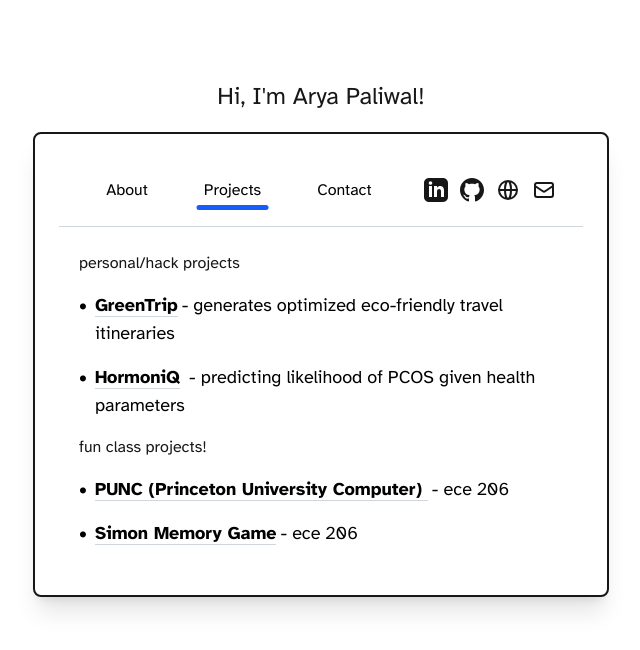
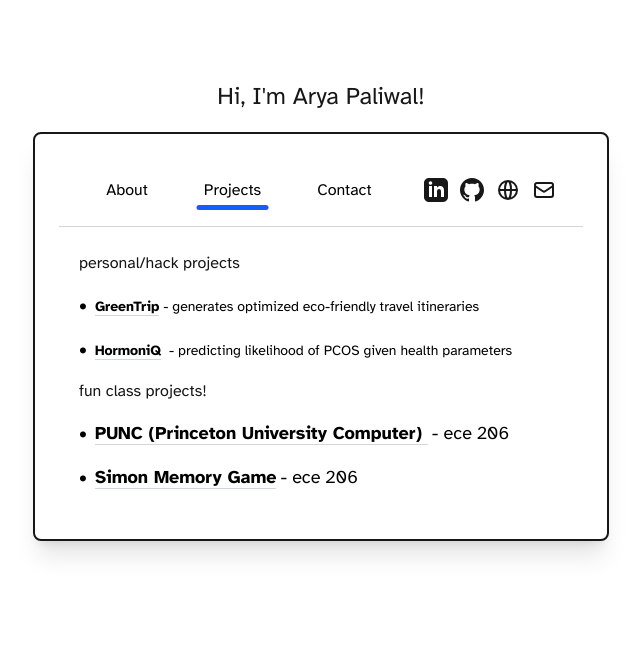
Before and after one commit to AryahP/Arya-Paliwal-Website, a Next.js app: page / in a window 1280 px wide. Both pictures are taken after a click on the button "Projects". Shown: the top 650 px of the page, without its empty margins (319-959 px from the left). Built offline with nearby package versions, Linux system fonts and the light colour scheme.

Commit message:
sizing errors

```diff
--- a/app/page.tsx
+++ b/app/page.tsx
@@ -116,8 +116,8 @@ export default function Home() {
                 <div className="cursor-pointer text-black font-[family-name:var(--font-atkinson)] text-lg hover:text-blue-600 transition-colors flex items-start">
                   <span className="mr-2 flex-shrink-0 font-semibold">•</span>
                   <div className="flex-1">
-                    <span className="border-b border-gray-300 font-semibold">GreenTrip</span>
-                    <span className="font-normal ml-1 text-md">- generates optimized eco-friendly travel itineraries</span>
+                    <span className="border-b border-gray-300 font-semibold text-sm">GreenTrip</span>
+                    <span className="font-normal ml-1 text-sm">- generates optimized eco-friendly travel itineraries</span>
                   </div>
                 </div>
                 <div className="max-h-0 overflow-hidden group-hover:max-h-96 transition-all duration-300 ease-in-out">
@@ -142,8 +142,8 @@ export default function Home() {
                 <div className="cursor-pointer text-black font-[family-name:var(--font-atkinson)] text-lg hover:text-blue-600 transition-colors flex items-start">
                   <span className="mr-2 flex-shrink-0 font-semibold">•</span>
                   <div className="flex-1">
-                    <span className="border-b border-gray-300 font-semibold">HormoniQ</span>
-                    <span className="font-normal ml-1 text-md"> - predicting likelihood of PCOS given health parameters</span>
+                    <span className="border-b border-gray-300 font-semibold text-sm">HormoniQ</span>
+                    <span className="font-normal ml-1 text-sm"> - predicting likelihood of PCOS given health parameters</span>
                   </div>
                 </div>
                 <div className="max-h-0 overflow-hidden group-hover:max-h-96 transition-all duration-300 ease-in-out">
```
